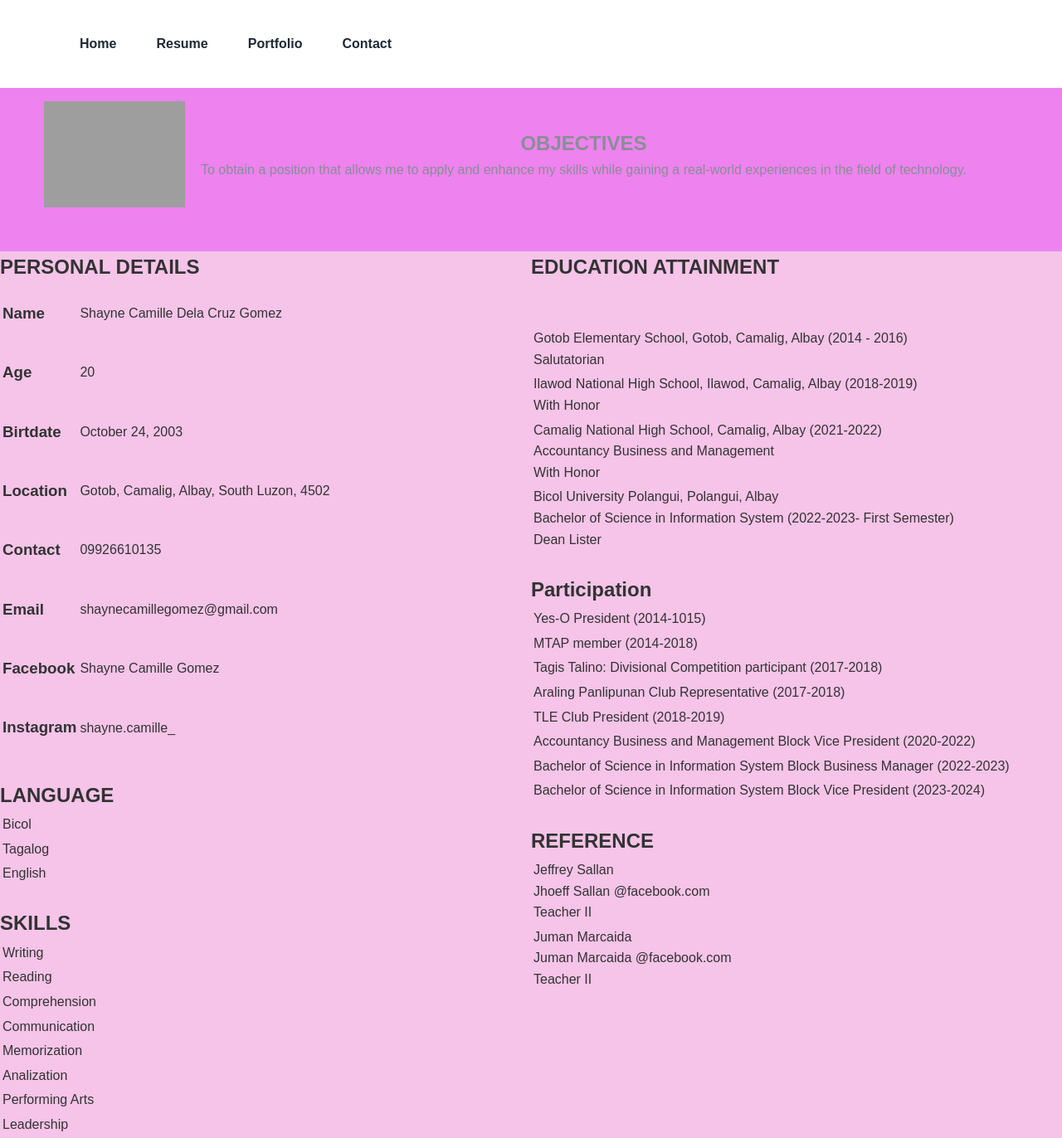
After one commit to shaynieee/Quadro-Web, a PHP site: page /resume.html in a window 1280 px wide. The commit adds this page. Shown: the whole page at 83% size. Run offline with PHP 8.4, Linux system fonts and the light colour scheme; grey boxes are pictures that could not be loaded.

Commit message:
Add files via upload

```diff
--- /dev/null
+++ b/resume.html
@@ -0,0 +1,260 @@
+<!DOCTYPE html>
+<html>
+    <head>
+        <title>Shayne Camille Gomez - Profile</title>
+        <link rel="stylesheet" type="text/css" href="style.css"/>
+    </head>
+    <body>
+        <header class="intro">
+            <nav>
+                <div class="nav_content">
+                 <input type="checkbox" name="check" id="check">
+                 <ul>
+                     <li><a href="index.html">Home</a></li>
+                     <li><a href="resume.html">Resume</a></li>
+                     <li><a href="portfolio.html">Portfolio</a></li>
+                     <li><a href="contact.html">Contact</a></li>
+
+                 </ul>
+                </div>
+             </nav>
+             <hr>
+             <br>
+             <br>
+
+            <table>
+                <tr>
+                    <td>
+                        <img src="pictures/buunif.jpg"/>
+                    </td>
+                    <td>
+                        <h2>OBJECTIVES</h2>
+                        <p>To obtain a position that allows me to apply and enhance my skills while gaining a real-world experiences in the field of technology. </p>
+                    </td>
+                </tr>
+            </table>
+        </header>
+        <section>
+            <div class="sha">
+                <h2>PERSONAL DETAILS</h2>
+                <table>
+                    <tr>
+                        <td>
+                            <h3>Name</h3>
+                        </td>
+                        <td>
+                            <p>Shayne Camille Dela Cruz Gomez</p>
+                        </td>
+                    </tr>
+                    <tr>
+                        <td>
+                            <h3>Age</h3>
+                        </td>
+                        <td>
+                            <p>20</p>
+                        </td>
+                    </tr>
+                    <tr>
+                        <td>
+                            <h3>Birtdate</h3>
+                        </td>
+                        <td>
+                            <p>October 24, 2003</p>
+                        </td>
+                    </tr>
+                    <tr>
+                        <td>
+                            <h3>Location</h3>
+                        </td>
+                        <td>
+                            <p>Gotob, Camalig, Albay, South Luzon, 4502</p>
+                        </td>
+                    </tr>
+                    <tr>
+                        <td>
+                            <h3>Contact</h3>
+                        </td>
+                        <td>
+                            <p>09926610135</p>
+                        </td>
+                    </tr>
+                    <tr>
+                        <td>
+                            <h3>Email</h3>
+                        </td>
+                        <td>
+                            <p>shaynecamillegomez@gmail.com</p>
+                        </td>
+                    </tr>
+                    <tr>
+                        <td>
+                            <h3>Facebook</h3>
+                        </td>
+                        <td>
+                            <p>Shayne Camille Gomez</p>
+                        </td>
+                    </tr>
+                    <tr>
+                        <td>
+                            <h3>Instagram</h3>
+                        </td>
+                        <td>
+                            <p>shayne.camille_</p>
+                        </td>
+                    </tr>
+                </table>
+                <br>
+                <h2>LANGUAGE</h2>
+                <table>
+                    <tr>
+                        <td>
+                            <p>Bicol</p>
+                        </td>
+                    </tr>
+                    <tr>
+                        <td>
+                            <p>Tagalog</p>
+                        </td>
+                    </tr>
+                    <tr>
+                        <td>
+                            <p>English</p>
+                        </td>
+                    </tr>
+
+                </table>
+                <br>
+                <h2>SKILLS</h2>
+                <table>
+                    <tr>
+                        <td>
+                            <p>Writing</p>
+                        </td>
+                    </tr>
+                    <tr>
+                        <td>
+                            <p>Reading</p>
+                        </td>
+                    </tr>
+                    <tr>
+                        <td>
+                            <p>Comprehension</p>
+                        </td>
+                    </tr>
+                    <tr>
+                        <td>
+                            <p>Communication</p>
+                        </td>
+                    </tr>
+                    <tr>
+                        <td>
+                            <p>Memorization</p>
+                        </td>
+                    </tr>
+                    <tr>
+                        <td>
+                            <p>Analization</p>
+                        </td>
+                    </tr>
+                    <tr>
+                        <td>
+                            <p>Performing Arts</p>
+                        </td>
+                    </tr>
+                    <tr>
+                        <td>
+                            <p>Leadership</p>
+                        </td>
+                    </tr>
+
+                </table>
+            </div>
+            <div class="yne">
+                <h2>EDUCATION ATTAINMENT</h2>
+                <table>
+                    <tr>
+                        <td>
+                            <p>Gotob Elementary School, Gotob, Camalig, Albay (2014 - 2016) <br> Salutatorian</p>
+                        </td>
+                    </tr>
+                    <tr>
+                        <td>
+                            <p>Ilawod National High School, Ilawod, Camalig, Albay (2018-2019) <br> With Honor</p>
+                        </td>
+                        <br>
+                    </tr>
+                    <tr>
+                        <td>
+                            <p>Camalig National High School, Camalig, Albay (2021-2022) <br>Accountancy Business and Management <br> With Honor</p>
+                        </td>
+                    </tr>
+                    <br>
+                    <tr>
+                        <td>
+                            <p>Bicol University Polangui, Polangui, Albay <br> Bachelor of Science in Information System (2022-2023- First Semester) <br> Dean Lister</p>
+                        </td>
+                    </tr>
+                </table>
+                <br>
+                <h2>Participation</h2>
+                <table>
+                    <tr>
+                        <td>
+                            <p>Yes-O President (2014-1015)</p>
+                        </td>
+                    </tr>
+                    <tr>
+                        <td>
+                            <p>MTAP member (2014-2018)</p>
+                        </td>
+                    </tr>
+                    <tr>
+                        <td>
+                            <p>Tagis Talino: Divisional Competition participant (2017-2018)</p>
+                        </td>
+                    </tr>
+                    <tr>
+                        <td>
+                            <p>Araling Panlipunan Club Representative (2017-2018)</p>
+                        </td>
+                    </tr>
+                    <tr>
+                        <td>
+                            <p>TLE Club President (2018-2019)</p>
+                        </td>
+                    </tr>
+                    <tr>
+                        <td>
+                            <p>Accountancy Business and Management Block Vice President (2020-2022)</p>
+                        </td>
+                    </tr>
+                    <tr>
+                        <td>
+                            <p>Bachelor of Science in Information System Block Business Manager (2022-2023)</p>
+                        </td>
+                    </tr>
+                    <tr>
+                        <td>
+                            <p>Bachelor of Science in Information System Block Vice President (2023-2024)</p>
+                        </td>
+                    </tr>
+                </table>
+                <br>
+                <h2>REFERENCE</h2>
+                <table>
+                    <tr>
+                        <td>
+                            <p>Jeffrey Sallan <br> Jhoeff Sallan @facebook.com <br> Teacher II</p>
+                        </td>
+                    </tr>
+                    <tr>
+                        <td>
+                            <p>Juman Marcaida <br> Juman Marcaida @facebook.com <br> Teacher II</p>
+                        </td>
+                    </tr>
+
+            </div>
+            <div class="cam"></div>
+        </section>
+    </body>
+</html>
--- a/style.css
+++ b/style.css
@@ -1,30 +1,166 @@
-body{
-    margin:0px;
-    padding: 0px;
-    background-color:  rgb(238, 237, 226);
+body, h1, h2, p{
+    margin: 0;
+    padding: 0;
+    }
+    :root{
+        --primary-color: #a855f7;
+        --primary-color-dark: #9333ea;
+        --secondary-color: #ca8a04;
+        --text-dark: #1f2937;
+        --text-light: #6b7280;
+        --extra-light: #faf5ff;
+        --max-width:1200px;
 
-}
-.container {
-    background-color: azure;
+    }
+    body {
+        font-family: Arial, sans-serif;
+        background-color: rgba(234, 128, 207, 0.459);
+        color: #333;
+        line-height: 1.6;
+        margin: 0;
+        padding: 0;
 
-}
-.search-form {
-    display: flex;
-    align-items: center;
-    justify-content: center; /* Center horizontally */
-    margin-top: 10px; /* Adjust spacing as needed */
-}
+    }
+    nav{
+        width:100%;
+        position:fixed;
+        top:0;
+        left: 0;
+        background-color:#ffffff;
+        z-index: 99;
+    }
+    .nav_content{
+        max-width: var(--max-width);
+        margin:auto;
+        padding: 1.5rem 1rem;
+        display:flex;
+        align-items:center;
+        justify-content:space-between;
 
-#carouselExampleSlidesOnly img{
-    width:40%;
-    height:50%;
-    display:block;
-    margin-left:auto;
-    margin-right:auto;
+    }
+    nav.logo
+    a{
+        font-size:1.5rem;
+        font-weight:600;
+        color:var(--primary-color);
+        transition: 0.3s;
+    }
+    nav .logo a:hover{
+       color: var(--primary-color-dark);
+    }
+    nav .checkbox{
+        display:none;
+    }
+    nav input{
+        display:none;
+    }
+    ul{
+        display:flex;
+        align-items:center;
+        gap:1rem;
+        list-style:none;
+        transition: lect 0.3s;
 
-}
+    }
+    ul li a{
+        padding: 0.5rem 1rem;
+        border: 2px;
+        text-decoration:none;
+        font-weight:600;
+        color:var(--text-dark);
+        transition: 0.3s;
+    }
 
-.card-group{
-    margin-left:15px;
-    margin-right:15px;
-}
+    ul li a:hover{
+        border-top-color: var(--secondary-color);
+        border-bottom-color:var(--secondary-color);
+        color: var(--secondary-color)
+    }
+    @media(width<750px){
+        nav .checkbox
+        {
+            display: block;
+        }
+
+
+    ul{
+        position:absolute;
+        width:100%;
+        height: calc(100vh-85px);
+        left:-100%;
+        top:85px;
+        background-color:var(--extra-light);
+        flex-direction:column;
+        justify-content:center;
+        gap: 3rem;
+
+    }
+    nav #check:checked~ul{
+        left:0;
+    }
+    ul li a{
+        font-size: 1.25rem;
+
+    }
+    }
+    .comment{
+        text-align: center;
+        padding: 15%;
+        background-color: rgba(237, 53, 204, 0.556);
+        background-size: 20%;
+        background-repeat: no-repeat;
+        background-blend-mode:screen;
+        background-attachment: fixed;
+        color: #fff;
+    }
+    #project {
+
+        padding: 20px;
+    }
+
+    footer{
+         text-align: center;
+         padding: 10px;
+         background-color: #333;
+         color: #fff;
+
+    }
+    #intro {
+        background-color: #f5f5f5;
+    }
+
+    .intro{
+        text-align: center;
+        padding: 50px;
+        background-color: violet;
+        background-size: 20%;;
+        color: #868f95;
+        background-size: 2px;
+    }
+    img {
+        float: left;
+        width: 170px;
+        height: 170 px;
+        margin-right: 15px;
+        object-fit: contain;
+    }
+    td div.img{
+        float: left;
+        width: 170px;
+        height: 170 px;
+        margin-right: 15px;
+        object-fit: contain;
+
+    }
+
+
+    .sha{
+        float: left; width: 50%;
+    }
+    .yne
+    {
+        float: left; width: 50%;
+    }
+    .cam{
+        clear:both;
+    }
```
Also changed, not shown: contact.html (added, +76 -0 lines), index.html (added, +49 -0 lines), portfolio.html (added, +133 -0 lines).
